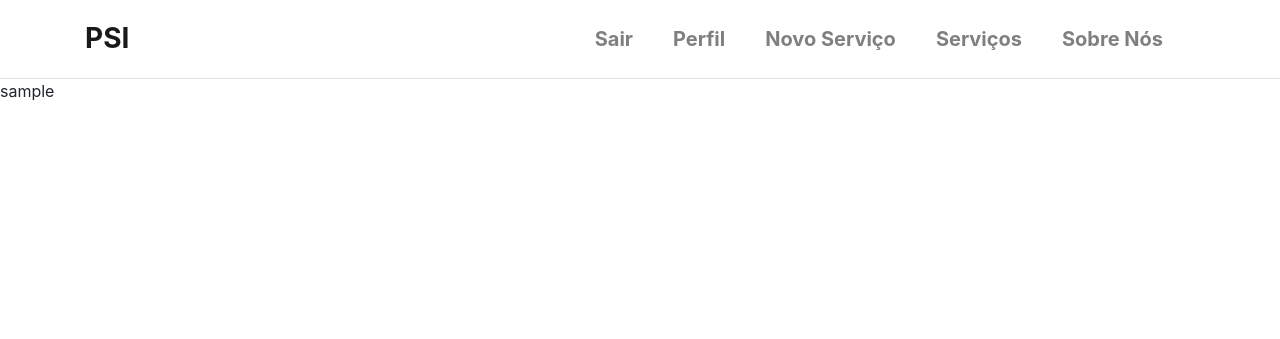
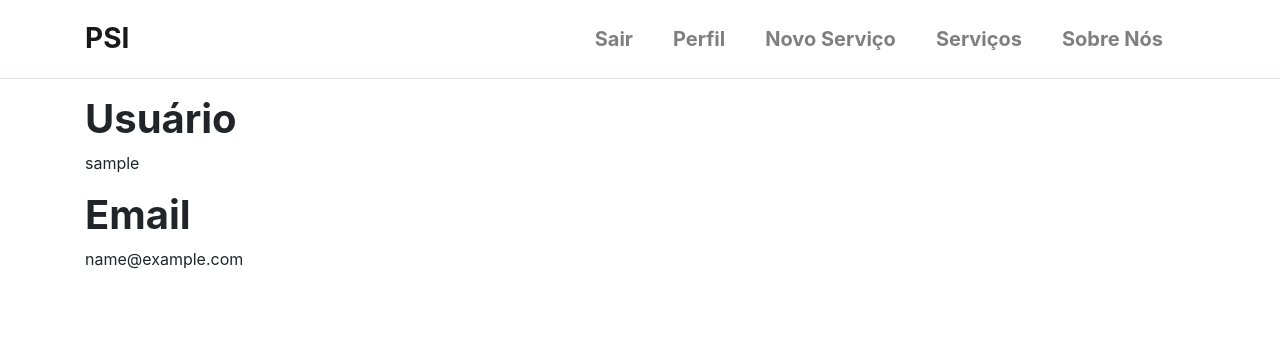
Before and after one commit to RafaelStudartDiPiero/PSI, a Django app: template templates/users/user.html in a window 1280 px wide. Shown: the top 339 px of the page. Run offline with Django 4.2, Linux system fonts and the light colour scheme; the template is opened without the code that fills it: values that come from a table or form of the project are taken from there, others are empty; the visitor is signed in with stand-in values (Sample User, id 1); data comes from the database, SQL or seed files in the repository.

Commit message:
Implemented Profile Page

```diff
--- a/templates/users/user.html
+++ b/templates/users/user.html
@@ -4,6 +4,20 @@
 
 {% block content %}
 
-{{page_user}}
+<div class="container my-3">
+    <h1 class="font-weight-bold">Usuário</h1>
+    <p>
+        {{page_user.username}}
+    </p>
+    <h1 class="font-weight-bold">Email</h1>
+    {% if page_user.email != '' %}
+    <p>
+        {{page_user.email}}
+    </p>
+    {% else %}
+        Email Não Informado
+    {% endif %}
+
+</div>
 
 {% endblock content %}
--- a/users/views.py
+++ b/users/views.py
@@ -12,7 +12,7 @@ class ProfileDetailView(DetailView):
         users = User.objects.all()
         context = super(ProfileDetailView, self).get_context_data(**kwargs)
 
-        page_user = get_object_or_404(User, id =self.kwargs['pk'])
+        page_user = get_object_or_404(User, id=self.kwargs['pk'])
 
         context["page_user"] = page_user
         return context
```
